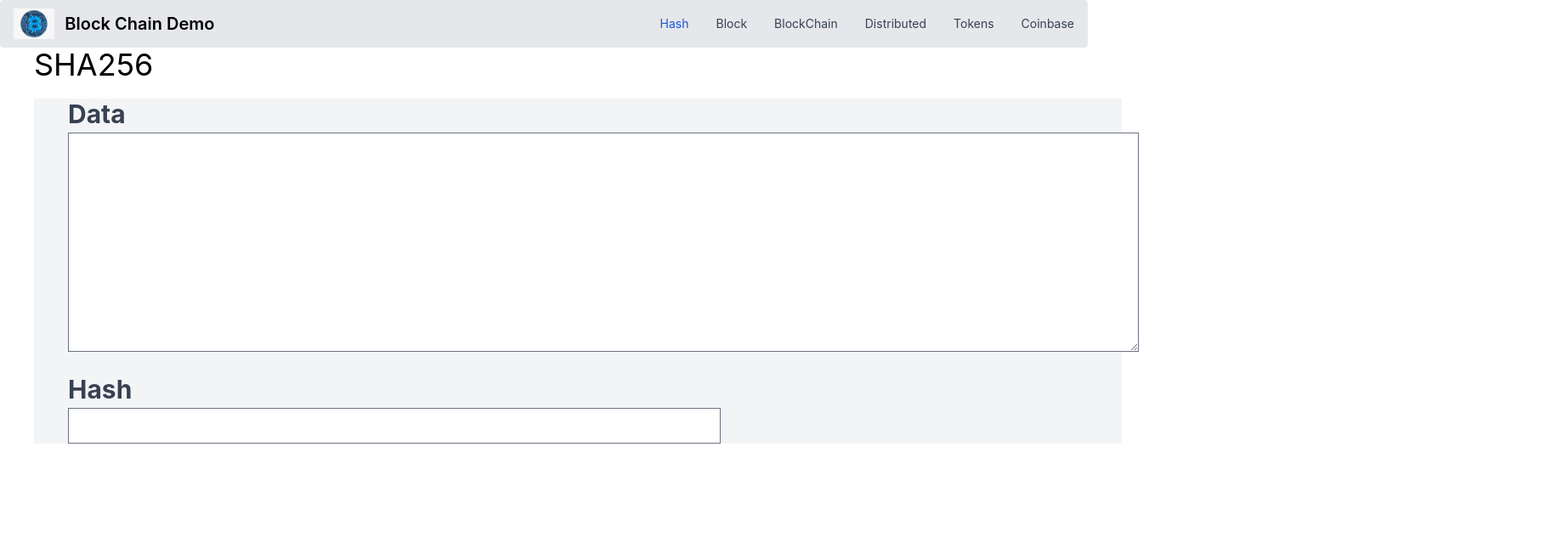
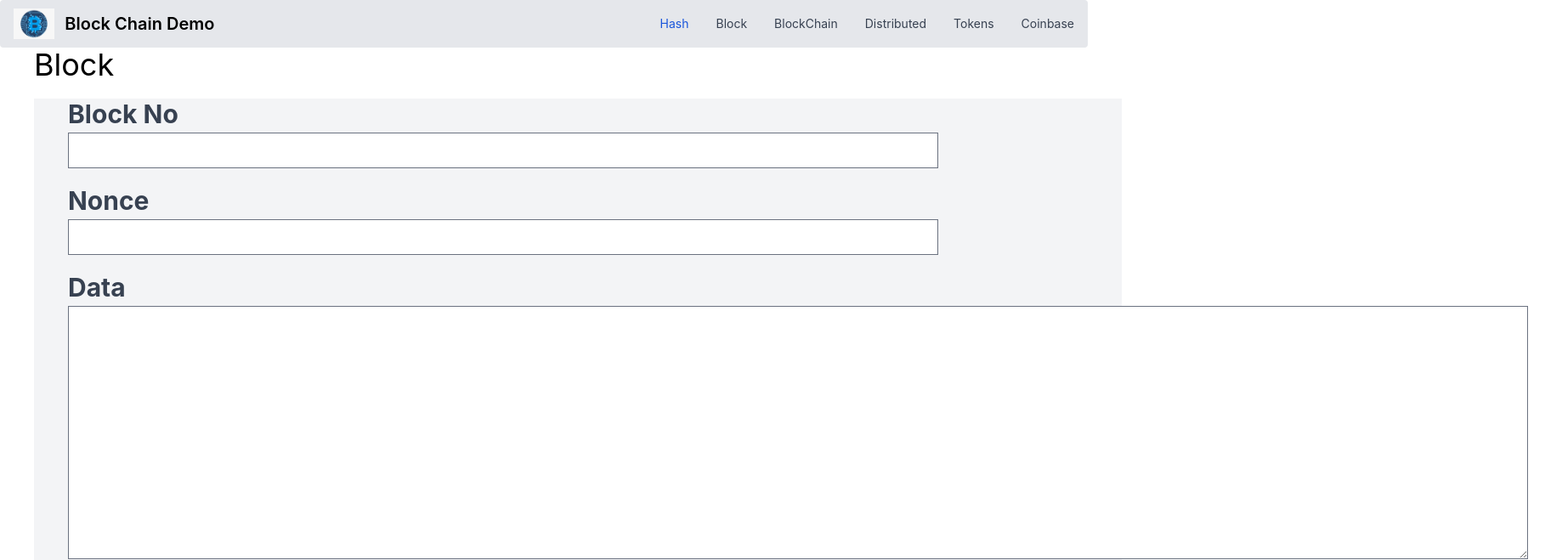
Before and after one commit to phadkesharan/blockchain-demo, a React (Create React App) app: page / in a window 1280 px wide. Shown: the top 659 px of the page at 85% size, 1838 px wide, since content can reach past the window. Built offline with nearby package versions, Linux system fonts and the light colour scheme.

Commit message:
add component block

```diff
--- a/package.json
+++ b/package.json
@@ -7,6 +7,7 @@
     "@testing-library/react": "^12.1.4",
     "@testing-library/user-event": "^13.5.0",
     "flowbite": "^1.4.1",
+    "js-sha256": "^0.9.0",
     "react": "^18.0.0",
     "react-dom": "^18.0.0",
     "react-router-dom": "^6.3.0",
--- a/src/App.js
+++ b/src/App.js
@@ -2,12 +2,14 @@ import './App.css';
 import Navbar from './components/Navbar';
 import Home from './components/Home';
 import Hash from './components/Hash';
+import Block from './components/Block';
 
 export default function App() {
   return (
     <div>
       <Navbar />
-      <Hash />
+      <Block />
+      {/* <Hash /> */}
       {/* <Home /> */}
     </div>
 
--- /dev/null
+++ b/src/components/Block.js
@@ -0,0 +1,31 @@
+import React from 'react'
+
+export default function Block() {
+    return (
+        <div className="container">
+            <h1 className="text-4xl block mx-10">Block</h1>
+            <div className="container mx-10 my-2 bg-gray-100 w-500">
+                <label class="block text-gray-700 text-3xl font-bold mx-10 mt-5 mb-1" for="blocknum">
+                    Block No
+                </label>
+                <input type="number" className="block mx-10 mb-5 w-4/5" />
+
+                <label class="block text-gray-700 text-3xl font-bold mx-10 mt-5 mb-1" for="nonce">
+                    Nonce
+                </label>
+                <input type="number" className="block mx-10 mb-5 w-4/5" />
+                <label class="block text-gray-700 text-3xl font-bold mx-10 mb-1 mt-5" for="data">
+                    Data
+                </label>
+                <textarea name="data"  id="data" cols="129" rows="10" className="mx-10 text-xl">
+                </textarea>
+
+                <label class="block text-gray-700 text-3xl font-bold mx-10 mt-5 mb-1" for="data">
+                    Hash
+                </label>
+                <input type="text" className="block mx-10 mb-5 w-4/5" />
+                <button type="button" class="text-white bg-blue-700 hover:bg-blue-800 focus:ring-4 focus:ring-blue-300 font-medium rounded-lg text-sm px-5 py-2.5 mr-2 mb-2 mx-10 dark:bg-blue-600 dark:hover:bg-blue-700 focus:outline-none dark:focus:ring-blue-800">Mine</button>
+            </div>
+        </div>
+    )
+}
--- a/src/components/Hash.js
+++ b/src/components/Hash.js
@@ -1,8 +1,13 @@
 import { useState } from "react";
+import { sha256 } from "js-sha256";
 
 export default function Hash() {
 
-    const [hashcode, setHashcode] = useState("");
+    const [hashcode, setHashcode] = useState(sha256(""));
+
+    const handleChange = (e) =>{
+        setHashcode(sha256(e.target.value));
+    }
 
     return (
 
@@ -12,13 +17,13 @@ export default function Hash() {
                 <label class="block text-gray-700 text-3xl font-bold mx-10 mb-1 mt-5" for="data">
                     Data
                 </label>
-                <textarea name="" id="data" cols="119" rows="10" className="mx-10 font-large">
+                <textarea name="data" onChange={handleChange} id="data" cols="129" rows="10" className="mx-10 text-xl">
                 </textarea>
 
                 <label class="block text-gray-700 text-3xl font-bold mx-10 mt-5 mb-1" for="data">
                     Hash
                 </label>
-                <input type="text" className="block mx-10 w-3/5 mb-5" />
+                <input type="text" className="block mx-10 mb-5 w-4/5" placeholder={hashcode} />
             </div>
         </div>
 
```
Also changed, not shown: 1 other file (tests, documents, lock files or other folders).
